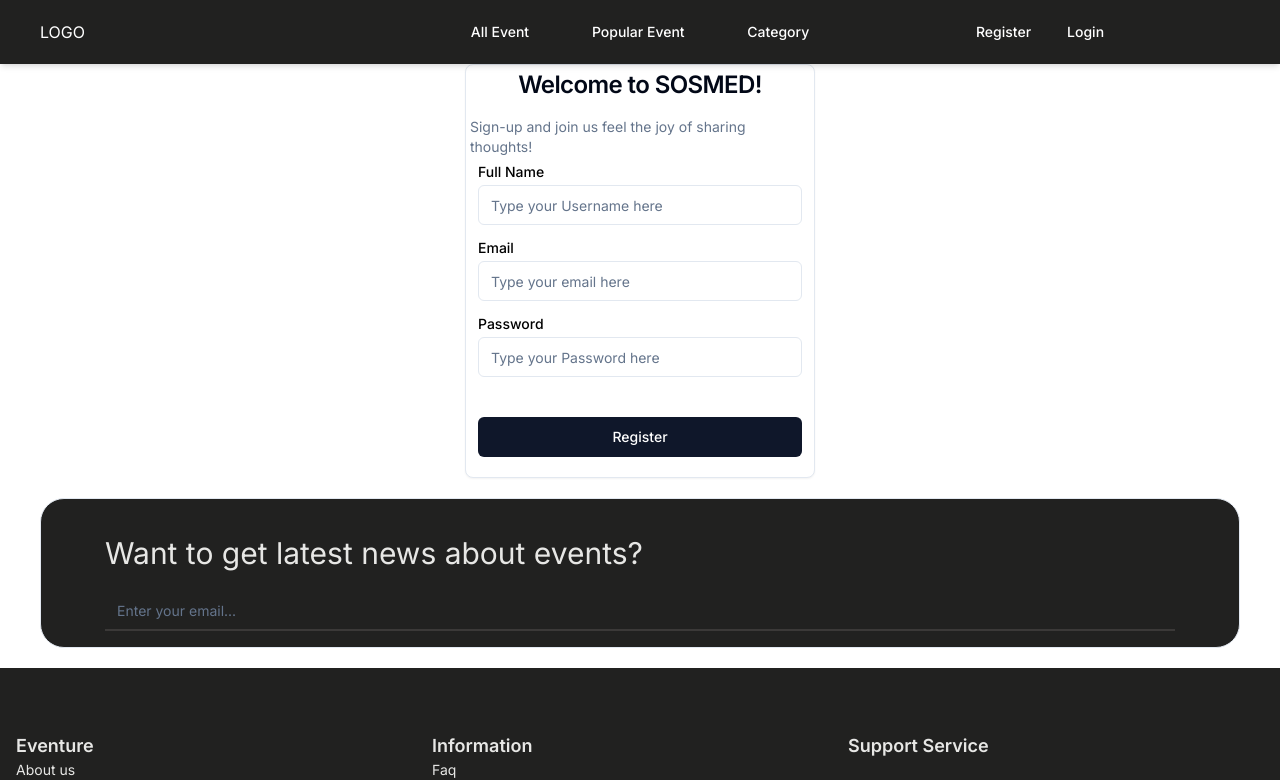
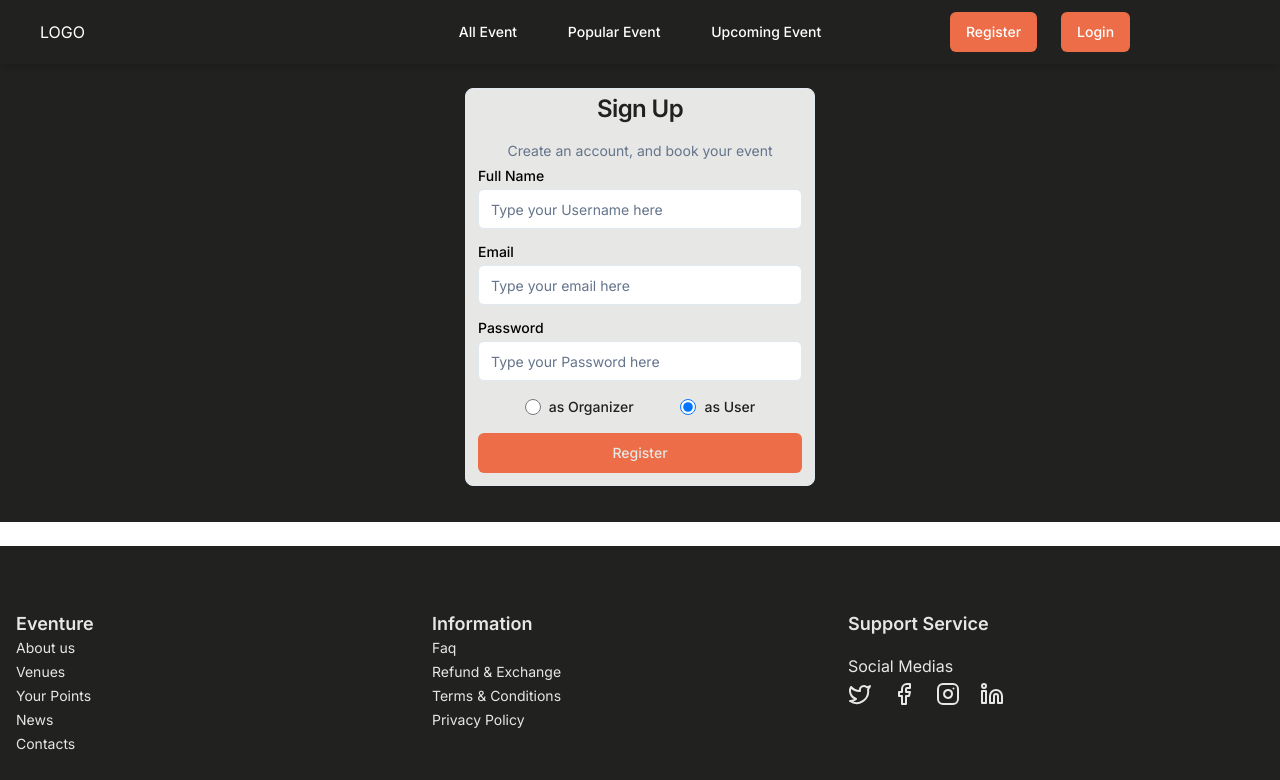
Before and after one commit to danielreinhard1129/MP-JCWD0310-04, a Next.js app in the folder apps/web/: page /register in a window 1280 px wide. Shown: the top 780 px of the page. Built offline with nearby package versions, Linux system fonts and the light colour scheme.

Commit message:
fix: design register

```diff
--- a/apps/web/package.json
+++ b/apps/web/package.json
@@ -13,6 +13,7 @@
   "dependencies": {
     "@radix-ui/react-dropdown-menu": "^2.0.6",
     "@radix-ui/react-label": "^2.0.2",
+    "@radix-ui/react-radio-group": "^1.1.3",
     "@radix-ui/react-slot": "^1.0.2",
     "@reduxjs/toolkit": "^2.2.3",
     "axios": "^1.6.8",
--- a/apps/web/src/app/login/page.tsx
+++ b/apps/web/src/app/login/page.tsx
@@ -27,9 +27,9 @@ const Login = () => {
     },
   });
   return (
-    <main className="container mx-auto px-4">
+    <main className="container mx-auto px-4 py-8 mb-6 bg-[#212120]">
       <div className="mt-16 flex justify-center">
-        <Card className="w-[350px] ">
+        <Card className="w-[350px]  bg-[#E7E7E5] text-[#212120]">
           <CardHeader className="space-y-4">
             <CardTitle className="text-center text-2xl ">
              Login
@@ -64,7 +64,7 @@ const Login = () => {
                   handleChange={handleChange}
                 />
 
-                <Button type="submit" className=" mt-6 w-full text-white">
+                <Button type="submit" className=" mt-6 w-fulltext-[#E7E7E5] bg-[#EC6D47]">
                   Login
                 </Button>
               </div>
--- a/apps/web/src/app/page.tsx
+++ b/apps/web/src/app/page.tsx
@@ -2,12 +2,13 @@ import EventCard from '@/components/EventCard';
 import Category from '@/components/Category';
 import { Input } from '@/components/ui/input';
 import Image from 'next/image';
+import EmailNews from '@/components/EmailNews';
 
 export default function Home() {
   return (
     <main>
       {' '}
-      <div className=' bg-[#212120]'>
+      <div className=" bg-[#212120]">
         {/* heroSection */}
         <section>
           <div className="relative z-0">
@@ -35,13 +36,13 @@ export default function Home() {
               alt="heroSection"
               width="1441"
               height="668"
-                    className="rounded-t-lg shadow-md object-cover"
+              className="rounded-t-lg shadow-md object-cover"
             />
           </div>
         </section>
-        <Category/>
+        <Category />
         <EventCard />
-
+        <EmailNews />
       </div>
     </main>
   );
--- a/apps/web/src/app/register/page.tsx
+++ b/apps/web/src/app/register/page.tsx
@@ -10,9 +10,10 @@ import {
   CardHeader,
   CardTitle,
 } from '@/components/ui/card';
+import useRegister from '@/hooks/api/auth/useRegister';
 import { useFormik } from 'formik';
 import { validationSchema } from './validationSchema';
-import useRegister from '@/hooks/api/auth/useRegister';
+import { Input } from '@/components/ui/input';
 
 const Register = () => {
   const { register } = useRegister();
@@ -28,15 +29,13 @@ const Register = () => {
     },
   });
   return (
-    <main className="container mx-auto px-4">
-      <div className="mt-16 flex justify-center">
-        <Card className="w-[350px] ">
+    <main className="container mx-auto px-4 py-6 mb-6 bg-[#212120]">
+      <div className="mt-16 flex justify-center pb-2 mb-1">
+        <Card className="w-[350px]  bg-[#E7E7E5] text-[#212120] ">
           <CardHeader className="space-y-4">
-            <CardTitle className="text-center text-2xl ">
-              Welcome to SOSMED!
-            </CardTitle>
-            <CardDescription>
-              Sign-up and join us feel the joy of sharing thoughts!{' '}
+            <CardTitle className="text-center text-2xl ">Sign Up</CardTitle>
+            <CardDescription className="text-center">
+              Create an account, and book your event
             </CardDescription>
           </CardHeader>
           <CardContent>
@@ -55,7 +54,6 @@ const Register = () => {
                   handleBlur={formik.handleBlur}
                   handleChange={formik.handleChange}
                 />
-
                 <FormInput
                   name="email"
                   type="text"
@@ -67,7 +65,6 @@ const Register = () => {
                   handleBlur={formik.handleBlur}
                   handleChange={formik.handleChange}
                 />
-
                 <FormInput
                   name="password"
                   type="password"
@@ -81,16 +78,42 @@ const Register = () => {
                   handleBlur={formik.handleBlur}
                   handleChange={formik.handleChange}
                 />
-
-                <Button type="submit" className=" mt-6 w-full text-white">
+                <div className="flex justify-evenly">
+                  <div className="flex items-center">
+                    <Input
+                      id="default-radio-1"
+                      type="radio"
+                      value=""
+                      name="Organizer"
+                      className="w-4 h-4 bg-gray-100 border-gray-300 focus:ring-blue-500 dark:focus:ring-blue-600 dark:ring-offset-gray-800 focus:ring-2 dark:bg-gray-700 dark:border-gray-600"
+                    />
+                    <label className="ms-2 text-sm font-medium text-[#212120]">
+                      as Organizer
+                    </label>
+                  </div>
+                  <div className="flex items-center">
+                    <Input
+                      checked
+                      id="default-radio-2"
+                      type="radio"
+                      value=""
+                      name="as User"
+                      className="w-4 h-4 text-[#212120] bg-gray-100 border-gray-300 focus:ring-blue-500 dark:focus:ring-blue-600 dark:ring-offset-gray-800 focus:ring-2 dark:bg-gray-700 dark:border-gray-600"
+                    />
+                    <label className="ms-2 text-sm font-medium text-[#212120]">
+                      as User
+                    </label>
+                  </div>
+                </div>
+                <Button
+                  type="submit"
+                  className=" w-full text-[#E7E7E5] bg-[#EC6D47]"
+                >
                   Register
                 </Button>
               </div>
             </form>
           </CardContent>
-          <CardFooter className="flex justify-end">
-            {/* <Button className=" text-white">Register</Button> */}
-          </CardFooter>
         </Card>
       </div>
     </main>
--- /dev/null
+++ b/apps/web/src/components/EmailNews.tsx
@@ -0,0 +1,21 @@
+import React from 'react'
+import { Input } from './ui/input'
+
+const EmailNews = () => {
+  return (
+    <section className=' container pb-2 mb-1'>
+        <div className=" py-4 rounded-3xl h-full w-auto mx-10 my-5 mb-5 px-16 border text-[#E7E7E5]">
+        <h1 className=" text-3xl py-5">
+          Want to get latest news about events?
+        </h1>
+        <Input
+          type="email"
+          placeholder="Enter your email..."
+          className="border-[#3B3938] bg-[#212120] border-t-0 border-l-0 border-r-0 border-b-2 rounded-none"
+        />
+      </div>
+    </section>
+  )
+}
+
+export default EmailNews
--- a/apps/web/src/components/EventCard.tsx
+++ b/apps/web/src/components/EventCard.tsx
@@ -11,7 +11,7 @@ import Image from 'next/image';
 
 const EventCard = () => {
   return (
-    <section className="h-fit text-[#E7E7E5]">
+    <section className=" container h-fit text-[#E7E7E5]">
       <div className=' text-5xl text-center py-5 mt-2'>
         <h1>Upcoming Events This Month</h1>
       </div>
--- a/apps/web/src/components/Footer.tsx
+++ b/apps/web/src/components/Footer.tsx
@@ -7,7 +7,7 @@ export const Footer = () => {
   return (
     <footer>
       {/* input email */}
-      <div className=" py-4 rounded-3xl h-auto w-auto mx-10 my-5 px-16 border bg-[#212120] text-[#E7E7E5] ">
+      {/* <div className=" py-4 rounded-3xl h-auto w-auto mx-10 my-5 px-16 border bg-[#212120] text-[#E7E7E5] ">
         <h1 className=" text-3xl py-5">
           Want to get latest news about events?
         </h1>
@@ -16,7 +16,7 @@ export const Footer = () => {
           placeholder="Enter your email..."
           className="border-[#3B3938] bg-[#212120] border-t-0 border-l-0 border-r-0 border-b-2 rounded-none"
         />
-      </div>
+      </div> */}
       <div className="grid grid-cols-3 justify-evenly bg-[#212120] text-[#E7E7E5] pt-16 pb-8 px-4">
         <div>
           <h2 className=" text-lg font-semibold">Eventure</h2>
--- a/apps/web/src/components/Navbar.tsx
+++ b/apps/web/src/components/Navbar.tsx
@@ -2,17 +2,19 @@
 
 import { Button } from "@/components/ui/button"
 import { Input } from "@/components/ui/input"
+import { useRouter } from "next/navigation";
 
 const Navbar = () => {
+  const router = useRouter();
   return (
     <nav>
       <div className= "fixed left-0 right-0 top-0  z-10 mx-auto w-full justify-between px-10 py-3 shadow-md bg-[#212120]">
         <div className=" justify-between content-center items-center grid grid-cols-3">
           <div className=" text-white">LOGO</div>
-          <div className="flex flex-row justify-evenly gap-4">
-            <Button variant="link" className=" text-white">All Event</Button>
-            <Button variant="link" className=" text-white">Popular Event</Button>
-            <Button variant="link" className=" text-white">Category</Button>
+          <div className="flex flex-row justify-evenly gap-4 ">
+            <Button variant="link" className=" text-white hover:text-[#EC6D47]">All Event</Button>
+            <Button variant="link" className=" text-white hover:text-[#EC6D47]">Popular Event</Button>
+            <Button variant="link" className=" text-white hover:text-[#EC6D47]" onClick={()=>router.push("")}>Upcoming Event</Button>
           </div>
 
           <div>
@@ -20,9 +22,9 @@ const Navbar = () => {
                 <Button>Profile</Button>
                 <Button>Log Out</Button>
               </div> */}
-            <div className="flex flex-row justify-center items-center gap-1 text-white">
-              <Button variant="ghost">Register</Button>
-              <Button variant="ghost">Login</Button>
+            <div className="flex flex-row justify-center items-center gap-6 text-white ">
+              <Button variant="ghost" onClick={()=>router.push("/register")} className="bg-[#EC6D47]">Register</Button>
+              <Button variant="ghost" onClick={()=>router.push("/login")} className="bg-[#EC6D47]">Login</Button>
             </div>
           </div>
         </div>
--- a/apps/web/src/hooks/api/auth/useLogin.tsx
+++ b/apps/web/src/hooks/api/auth/useLogin.tsx
@@ -19,7 +19,7 @@ interface LoginResponse {
 
 const useLogin = () => {
   const router = useRouter();
-  const dispatch = useAppDispatch();
+  // const dispatch = useAppDispatch();
   const login = async (payload: LoginArgs) => {
     try {
       const { data } = await axiosInstance.post<LoginResponse>(
@@ -27,8 +27,8 @@ const useLogin = () => {
         payload,
       );
 
-      dispatch(loginAction(data.data));
-      localStorage.setItem('token', data.token);
+      // dispatch(loginAction(data.data));
+      // localStorage.setItem('token', data.token);
       router.replace('/');
     } catch (error) {
         if(error instanceof AxiosError){
```
Also changed, not shown: apps/web/src/components/ui/radio-group.tsx (added, +44 -0 lines), 1 other file (tests, documents, lock files or other folders).
